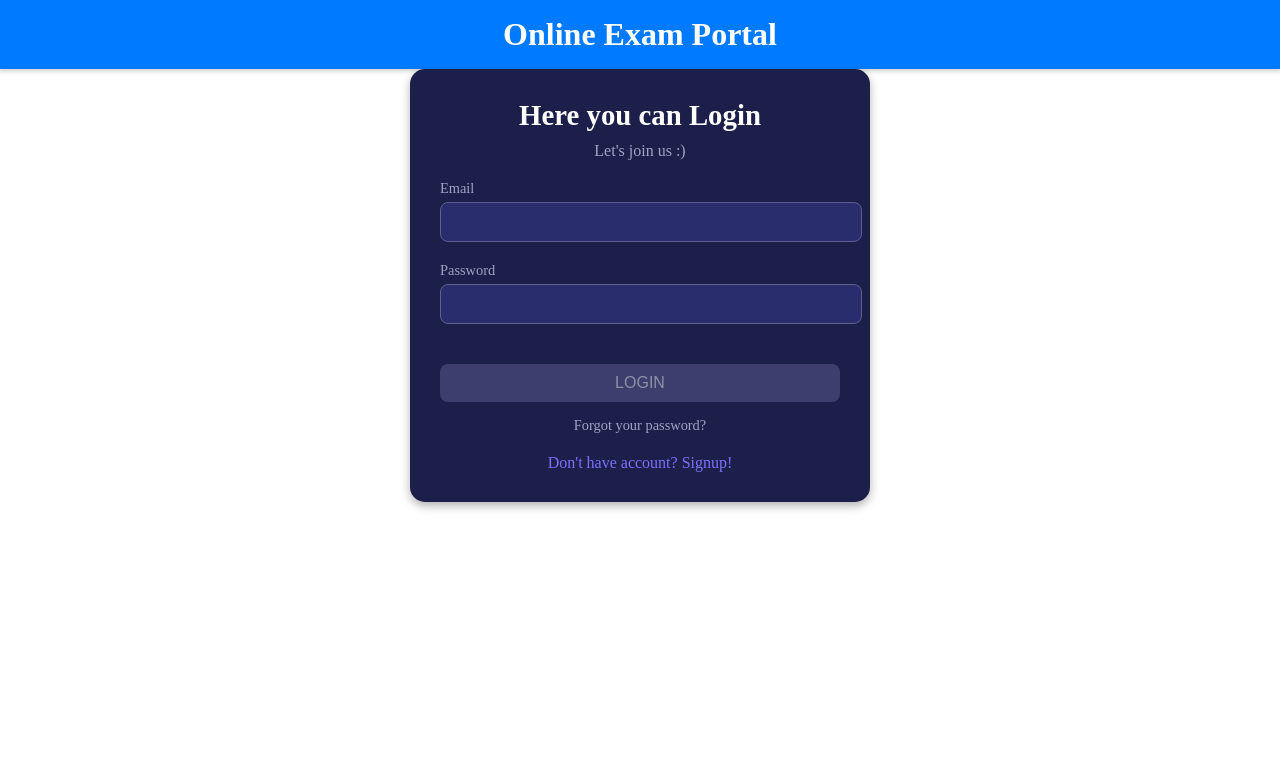
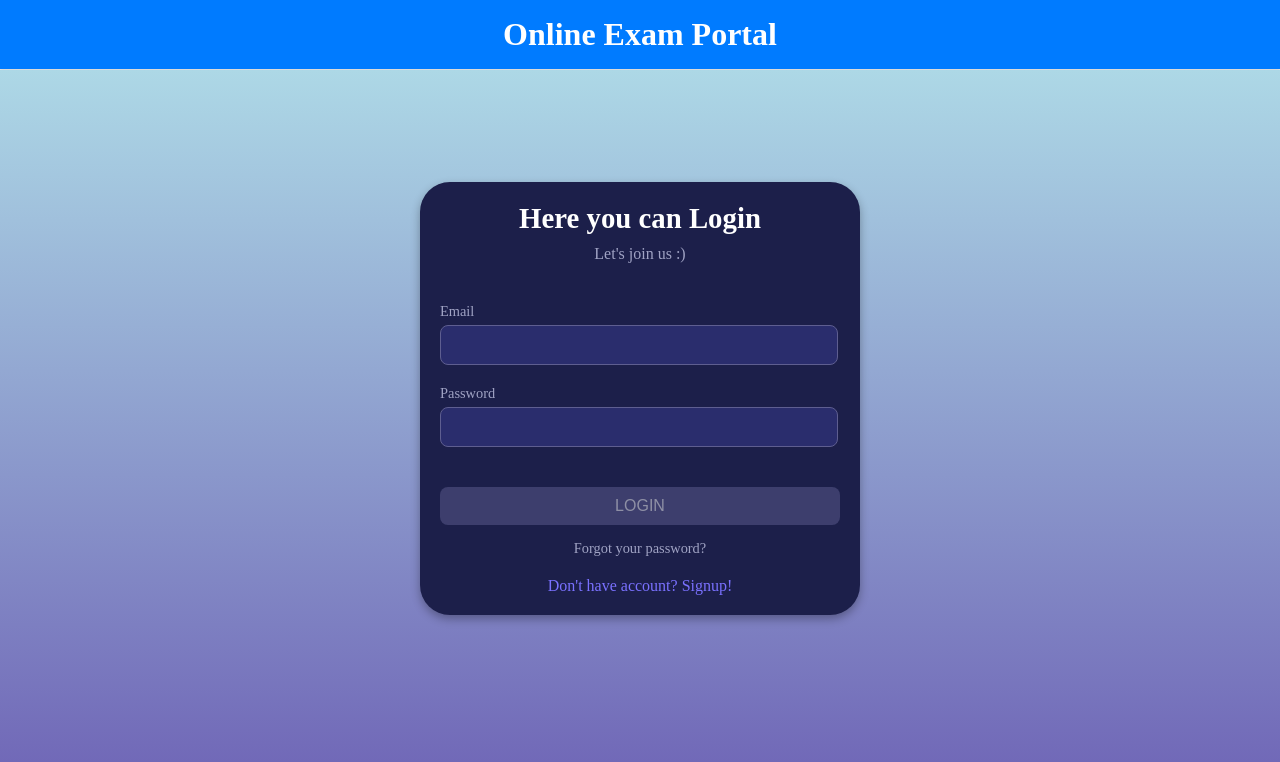
Before and after one commit to usmancout/online-Exam-portal, an Angular app: page /app-login in a window 1280 px wide. Shown: the top 762 px of the page. Built offline with nearby package versions, Linux system fonts and the light colour scheme.

Commit message:
Done settings in html and css of login and sign up page

```diff
--- a/src/app/auth/login/login.component.css
+++ b/src/app/auth/login/login.component.css
@@ -1,27 +1,40 @@
 body {
   margin: 0;
   font-family: 'Arial', sans-serif;
-  background: linear-gradient(180deg, #eef1f5, #5a3ea6);
-  height: 100vh;
-  display: flex;
-  justify-content: center;
-  align-items: center;
+}
+
+.gradient-background {
+  position: fixed; /* Ensures it covers the viewport */
+  top: 0;
+  left: 0;
+  width: 100%; /* Full width */
+  height: 120%; /* Full height */
+  background: linear-gradient(180deg, #add8e6, #5a3ea6); /* Light blue to dark blue gradient */
+  z-index: 0; /* Ensures it stays behind other elements */
+  margin-top: 70px; /* Removes any white line caused by margins */
+  padding: 0; /* Ensures no internal spacing */
+  overflow: hidden; /* Prevents any unintended scrolling */
 }
 
 .login-container {
   display: flex;
   justify-content: center;
   align-items: center;
+  height: 60%;
   width: 100%;
-  height: 100%;
+
+  margin-top: 40px;
+  margin-bottom: 50px;
+  position: relative; /* Enables z-index for proper layering */
+  z-index: 1; /* Places above the gradient background */
 }
 
 .login-box {
   background-color: #1c1f4a;
   color: #fff;
   width: 400px;
-  padding: 30px;
-  border-radius: 15px;
+  padding: 20px;
+  border-radius: 30px;
   box-shadow: 0 4px 10px rgba(0, 0, 0, 0.3);
   text-align: center;
 }
@@ -33,7 +46,7 @@ h2 {
 }
 
 p {
-  margin: 0 0 20px 0;
+  margin: 0 0 40px 0;
   font-size: 1rem;
   color: #a0a3c4;
 }
@@ -51,7 +64,7 @@ label {
 }
 
 input {
-  width: 100%;
+  width: 94%;
   padding: 10px;
   font-size: 1rem;
   border: 1px solid #5e5e90;
@@ -104,16 +117,3 @@ button:hover {
 .signup-link:hover {
   text-decoration: underline;
 }
-
-/* Add this CSS to your component's CSS file */
-/*body {*/
-/*  background-image: url('assets/background.jpg'); !* Replace with your image path *!*/
-/*  background-size: cover; !* Ensures the image covers the entire background *!*/
-/*  background-repeat: no-repeat;*/
-/*  background-position: center;*/
-/*  height: 100vh;*/
-/*  margin: 0;*/
-/*  display: flex;*/
-/*  justify-content: center;*/
-/*  align-items: center;*/
-/*}*/
--- a/src/app/auth/login/login.component.html
+++ b/src/app/auth/login/login.component.html
@@ -1,3 +1,4 @@
+<div class="gradient-background">
   <div class="login-container">
     <div class="login-box">
       <h2>Here you can Login</h2>
@@ -5,11 +6,23 @@
       <form (ngSubmit)="onLogin()" #loginForm="ngForm">
         <div class="input-group">
           <label for="email">Email</label>
-        <input type="email" id="email" name="email" [(ngModel)]="email" required />
+          <input
+            type="email"
+            id="email"
+            name="email"
+            [(ngModel)]="email"
+            required
+          />
         </div>
         <div class="input-group">
           <label for="password">Password</label>
-        <input type="password" id="password" name="password" [(ngModel)]="password" required />
+          <input
+            type="password"
+            id="password"
+            name="password"
+            [(ngModel)]="password"
+            required
+          />
         </div>
         <button type="submit" [disabled]="!loginForm.valid">LOGIN</button>
         <a href="#" class="forgot-password">Forgot your password?</a>
@@ -17,3 +30,4 @@
       <a [routerLink]="'/app-signup'" class="signup-link">Don't have account? Signup!</a>
     </div>
   </div>
+</div>
--- a/src/app/auth/signup/signup.component.css
+++ b/src/app/auth/signup/signup.component.css
@@ -1,48 +1,67 @@
+/* General Reset */
 body {
   margin: 0;
   font-family: 'Arial', sans-serif;
-  background: linear-gradient(180deg, #eef1f5, #5a3ea6);
-  height: 100vh;
-  display: flex;
-  justify-content: center;
-  align-items: center;
 }
 
+.gradient-background {
+  position: fixed; /* Ensures it covers the viewport */
+  top: 0;
+  left: 0;
+  width: 100%; /* Full width */
+  height: 120%; /* Full height */
+  background: linear-gradient(180deg, #add8e6, #5a3ea6); /* Light blue to dark blue gradient */
+  z-index: 0; /* Ensures it stays behind other elements */
+  margin-top: 70px; /* Removes any white line caused by margins */
+  padding: 0; /* Ensures no internal spacing */
+  overflow: hidden; /* Prevents any unintended scrolling */
+}
+
+/* Sign Up Container */
 .signup-container {
   display: flex;
   justify-content: center;
   align-items: center;
+  height: 60%;
   width: 100%;
-  height: 100%;
+  margin-top: 40px;
+  margin-bottom: 30px;
+  position: relative; /* Enables z-index for proper layering */
+  z-index: 1; /* Places above the gradient background */
 }
 
+/* Sign Up Box */
 .signup-box {
   background-color: #1c1f4a;
   color: #fff;
   width: 400px;
-  padding: 30px;
-  border-radius: 15px;
+  padding: 20px;
+  border-radius: 30px;
   box-shadow: 0 4px 10px rgba(0, 0, 0, 0.3);
   text-align: center;
 }
 
+/* Headings */
 h2 {
   margin: 0;
   font-size: 1.8rem;
   margin-bottom: 10px;
 }
 
+/* Paragraph */
 p {
   margin: 0 0 20px 0;
   font-size: 1rem;
   color: #a0a3c4;
 }
 
+/* Input Field Group */
 .input-group {
   margin-bottom: 20px;
   text-align: left;
 }
 
+/* Label Styling */
 label {
   display: block;
   font-size: 0.9rem;
@@ -50,8 +69,9 @@ label {
   color: #a0a3c4;
 }
 
+/* Input Fields */
 input {
-  width: 100%;
+  width: 95%;
   padding: 10px;
   font-size: 1rem;
   border: 1px solid #5e5e90;
@@ -61,6 +81,7 @@ input {
   color: #fff;
 }
 
+/* Button Styling */
 button {
   background-color: #5e5e90;
   color: #fff;
@@ -73,15 +94,18 @@ button {
   width: 100%;
 }
 
+/* Disabled Button */
 button:disabled {
   opacity: 0.5;
   cursor: not-allowed;
 }
 
+/* Hover Effect on Button */
 button:hover {
   background-color: #7a71ff;
 }
 
+/* Back to Login Link */
 .back-to-login {
   color: #7a71ff;
   font-size: 0.9rem;
@@ -90,6 +114,7 @@ button:hover {
   text-decoration: none;
 }
 
+/* Hover Effect on Link */
 .back-to-login:hover {
   text-decoration: underline;
 }
--- a/src/app/auth/signup/signup.component.html
+++ b/src/app/auth/signup/signup.component.html
@@ -1,3 +1,4 @@
+<div class="gradient-background">
   <div class="signup-container">
     <div class="signup-box">
       <h2>Sign Up</h2>
@@ -38,3 +39,4 @@
       <a [routerLink]="'/app-login'" class="back-to-login">← Back to Login</a>
     </div>
   </div>
+</div>
--- a/src/app/dashboards/main-dashboard/main-dashboard.component.css
+++ b/src/app/dashboards/main-dashboard/main-dashboard.component.css
@@ -2,6 +2,8 @@
   background: #0b1e4f; /* Blue background */
   color: #fff;
   height: 100vh;
+  margin-left: -10px;
+  margin-right: -10px;
   display: flex;
   flex-direction: column;
   align-items: center;
--- a/src/app/quizes/solved-quizes/english-solve-quiz/english-solve-quiz.component.ts
+++ b/src/app/quizes/solved-quizes/english-solve-quiz/english-solve-quiz.component.ts
@@ -4,6 +4,7 @@ import { Component } from '@angular/core';
   selector: 'app-english-solve-quiz',
   imports: [],
   templateUrl: './english-solve-quiz.component.html',
+  standalone: true,
   styleUrl: './english-solve-quiz.component.css'
 })
 export class EnglishSolveQuizComponent {
```
Lines whose indentation alone changed are shown as unchanged.
